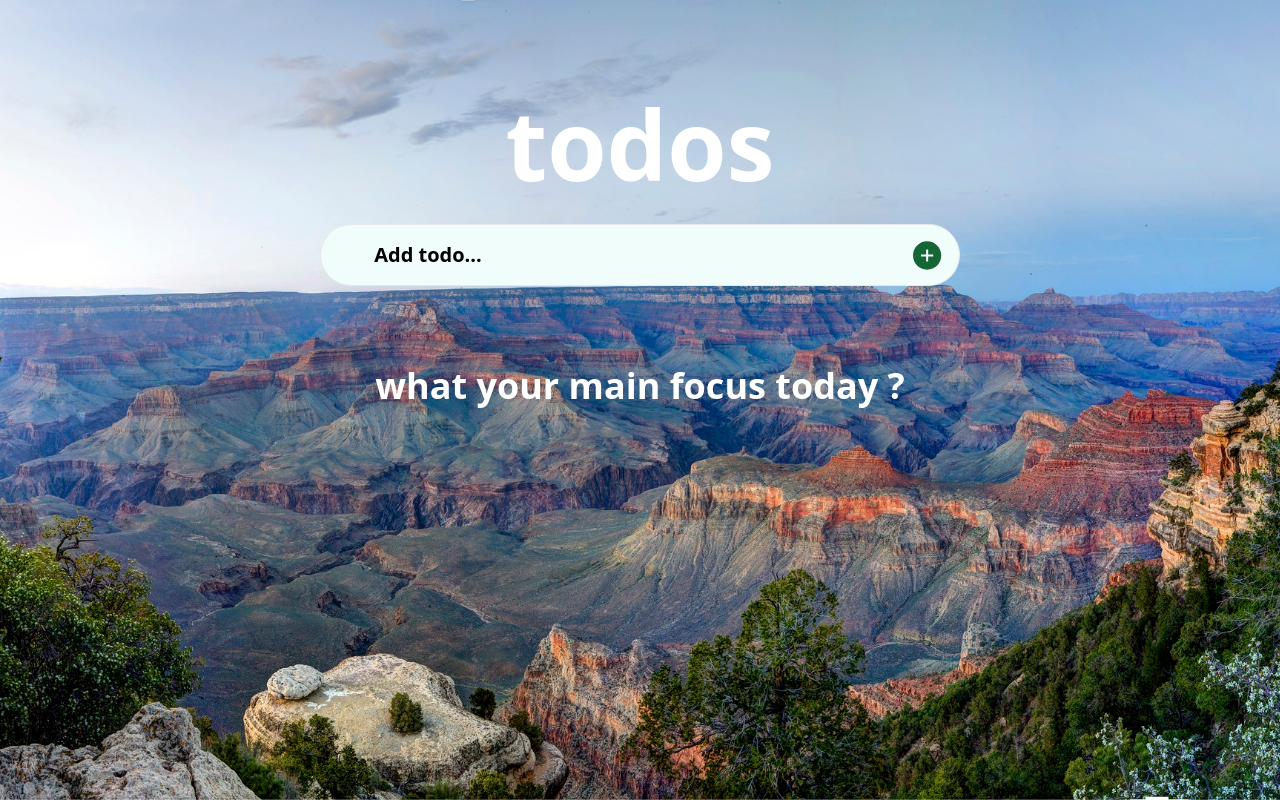
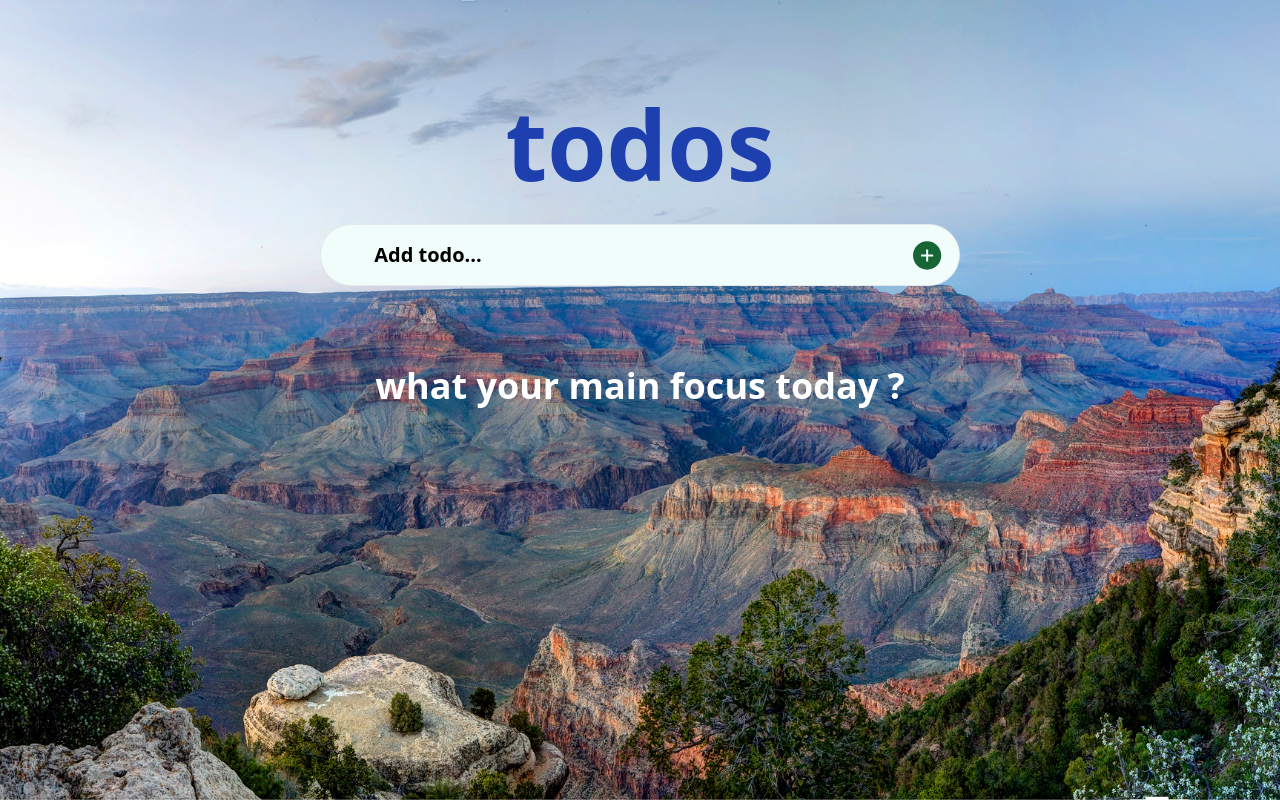
Before and after one commit to mutesialine/todo-context, a React (Create React App) app: page / in a window 1280 px wide. Built offline with nearby package versions, Linux system fonts and the light colour scheme.

Commit message:
fix:text-color

```diff
--- a/src/components/ToDo.jsx
+++ b/src/components/ToDo.jsx
@@ -4,7 +4,7 @@ import TaskList from "./TaskList";
 const ToDo = () => {
   return (
       <div className="w-full max-w-7xl mx-auto pt-24 flex flex-col gap-y-8 justify-center items-center">
-        <h1 className="text-8xl font-bold text-white">todos</h1>
+        <h1 className="text-8xl font-bold text-blue-800">todos</h1>
         <TaskInput />
         <TaskList />
       </div>
```
